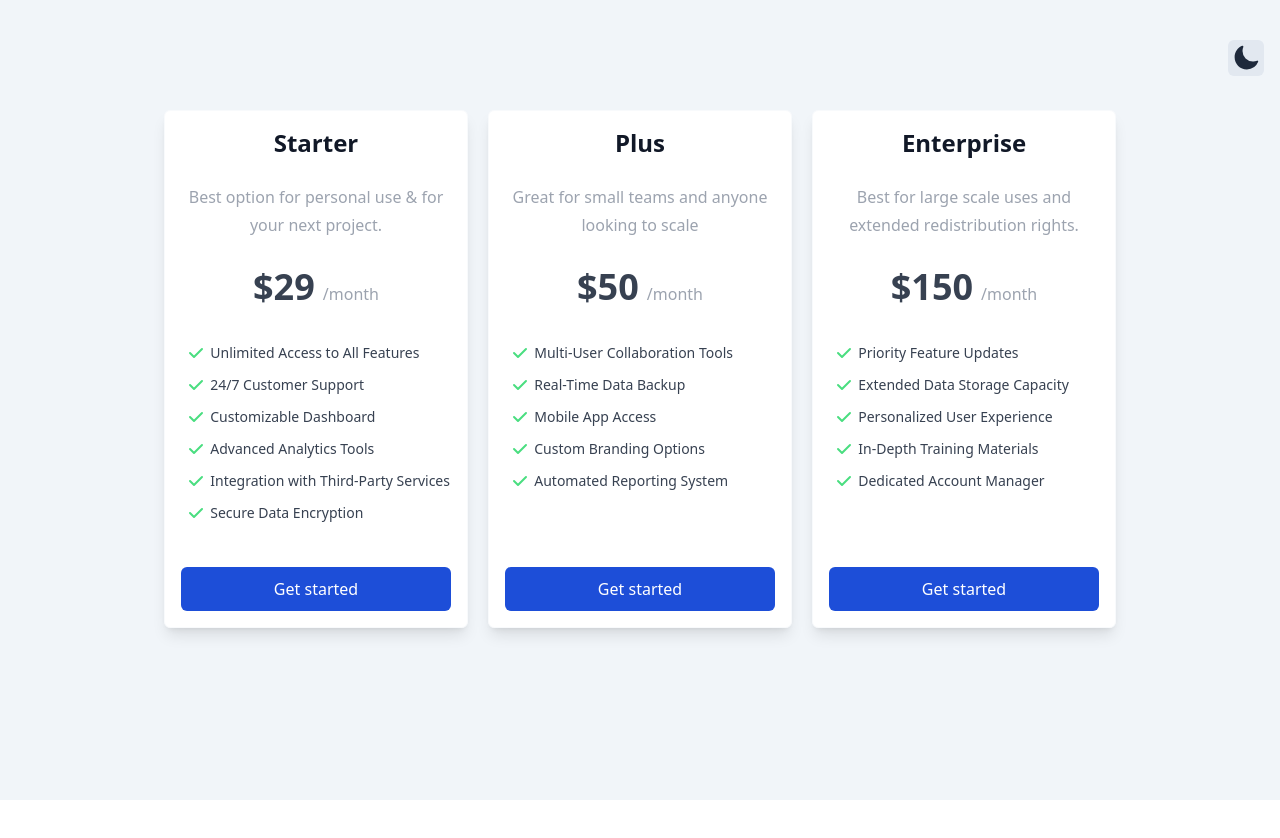
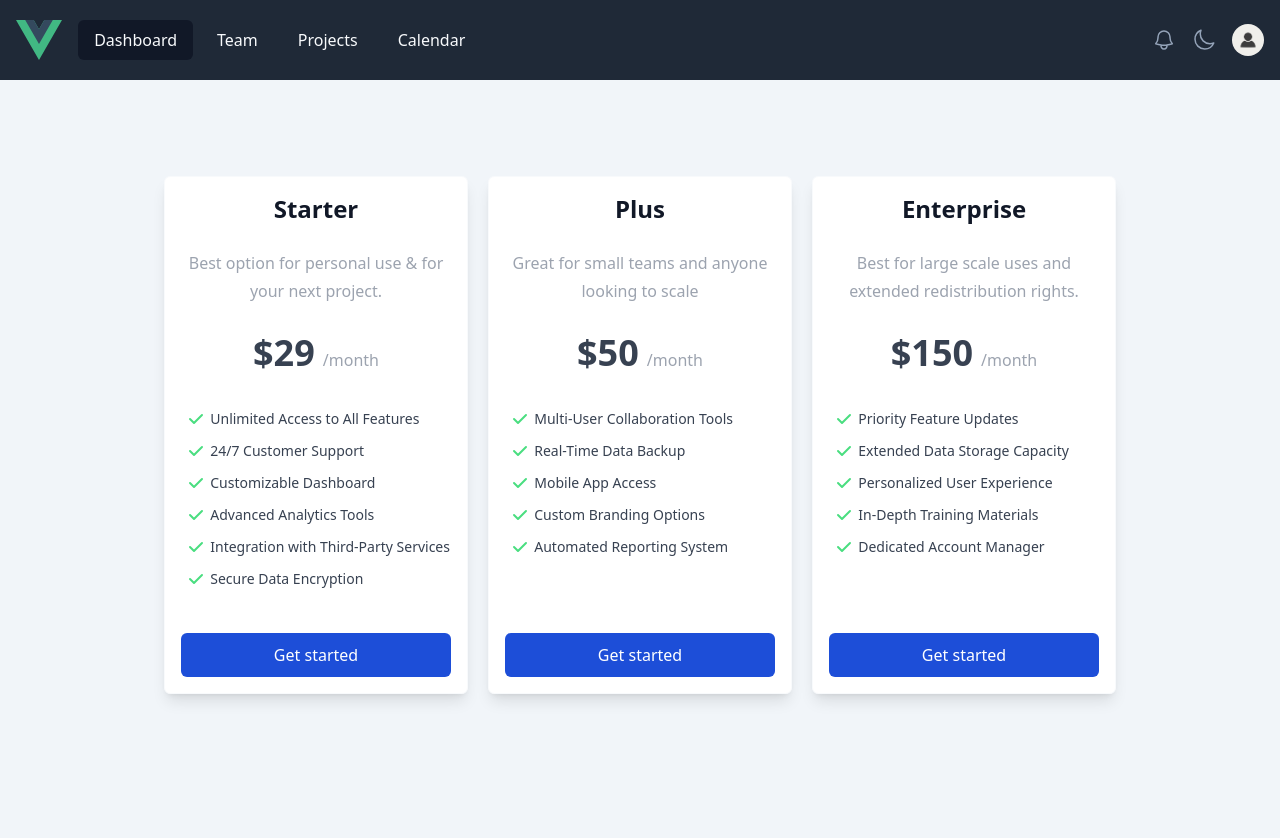
Before and after one commit to ricardoychino/vs-tailwind-pricing-table, a Vue app: page / in a window 1280 px wide. Shown: the top 838 px of the page. Before the commit the page ends 800 px from the top, so only its background shows below. Built offline with nearby package versions, Linux system fonts and the light colour scheme.

Commit message:
Responsive navbar

```diff
--- a/src/App.vue
+++ b/src/App.vue
@@ -1,20 +1,26 @@
 <script setup>
-import { reactive } from "vue";
-import { pricing } from "@/pricing.json"
-import PricingCard from "@/components/PricingCard.vue"
-import ToggleButton from "@/components/ToggleButton.vue"
-
+import { reactive } from 'vue'
+import { pricing } from '@/pricing.json'
+import PricingCard from '@/components/PricingCard.vue'
+import NavBar from '@/components/NavBar.vue'
+import ToggleButton from '@/components/ToggleButton.vue'
 
 const items = reactive(pricing)
 </script>
 
 <template>
-  <main class="w-full min-h-screen py-10 bg-slate-100 text-slate-900 dark:bg-slate-800 dark:text-slate-100">
+  <NavBar />
+  <main
+    class="min-h-screen w-full bg-slate-100 py-10 text-slate-900 dark:bg-slate-800 dark:text-slate-100"
+  >
     <div class="mb-8 px-4 text-right">
       <ToggleButton />
     </div>
-    <div class="grid grid-cols-1 sm:grid-cols-2 md:grid-cols-3 gap-5 px-6 m-auto max-w-full md:max-w-[1000px]">
-      <PricingCard v-for="item in items"
+    <div
+      class="m-auto grid max-w-full grid-cols-1 gap-5 px-6 sm:grid-cols-2 md:max-w-[1000px] md:grid-cols-3"
+    >
+      <PricingCard
+        v-for="item in items"
         :name="item.name"
         :price="item.price"
         :description="item.description"
--- /dev/null
+++ b/src/components/NavBar.vue
@@ -0,0 +1,86 @@
+<script setup>
+import { ref } from 'vue'
+import { menu, dropdown } from '@/menu.json'
+import { BellIcon, Bars3Icon, XMarkIcon } from '@heroicons/vue/24/outline'
+import ToggleButton from './ToggleButton.vue'
+
+const menuOpen = ref(false)
+const dropdownOpen = ref(false)
+</script>
+
+<template>
+  <nav class="relative block bg-gray-800 text-slate-50">
+    <div class="container mx-auto grid h-20 grid-cols-3 items-center gap-4 px-4 py-4 md:flex">
+      <div class="order-2 mx-auto justify-self-center md:order-1 md:mx-0">
+        <a href="javascript: void(0)">
+          <img class="h-10" src="@/assets/logo.svg" alt="Logo" />
+        </a>
+      </div>
+
+      <div class="order-1 flex">
+        <button
+          class="rounded-sm transition hover:!bg-gray-700 active:bg-gray-800 md:hidden"
+          @click="menuOpen = !menuOpen"
+        >
+          <Bars3Icon v-show="!menuOpen" />
+          <XMarkIcon v-show="menuOpen" />
+        </button>
+        <ul
+          class="absolute left-0 right-0 top-full flex flex-col bg-gray-800 md:relative md:!flex md:flex-row md:gap-2"
+          :class="{ hidden: !menuOpen }"
+        >
+          <li
+            v-for="(menuItem, i) in menu"
+            class="p-4 transition hover:!bg-gray-700 active:bg-gray-900 md:rounded-md md:py-2"
+            :class="{ active: i == 0 }"
+            :key="`menu-${menuItem.label}`"
+          >
+            <a :href="menuItem.route">{{ menuItem.label }}</a>
+          </li>
+        </ul>
+      </div>
+
+      <div class="order-3 flex items-center gap-1 justify-self-end md:ml-auto md:gap-2">
+        <div class="flex items-center">
+          <button>
+            <BellIcon />
+          </button>
+          <ToggleButton />
+        </div>
+        <div class="relative">
+          <a
+            class="block h-8 w-8 overflow-hidden rounded-full"
+            @click="dropdownOpen = !dropdownOpen"
+          >
+            <img src="@/assets/placeholder.jpg" alt="Profile picture" />
+          </a>
+          <ul
+            class="absolute right-0 top-8 w-auto whitespace-nowrap rounded-md bg-slate-100 text-sm text-gray-700 shadow-md dark:bg-slate-700 dark:text-slate-100"
+            v-show="dropdownOpen"
+          >
+            <li
+              v-for="dropdownItem in dropdown"
+              class="min-w-32 px-4 py-2"
+              :key="`dropdown-${dropdownItem.label.toLowerCase()}`"
+            >
+              <a :href="dropdownItem.route">{{ dropdownItem.label }}</a>
+            </li>
+          </ul>
+        </div>
+      </div>
+    </div>
+  </nav>
+</template>
+
+<style scoped>
+.active {
+  @apply bg-gray-900;
+}
+
+:deep(svg) {
+  @apply h-6 w-6 text-slate-400 transition hover:text-inherit active:text-inherit;
+}
+button {
+  @apply p-1 md:p-2;
+}
+</style>
--- a/src/components/ToggleButton.vue
+++ b/src/components/ToggleButton.vue
@@ -1,22 +1,15 @@
 <script setup>
-import { useDark, useToggle } from "@vueuse/core";
-import { SunIcon, MoonIcon } from "@heroicons/vue/24/solid"
+import { useDark, useToggle } from '@vueuse/core'
+import { SunIcon, MoonIcon } from '@heroicons/vue/24/outline'
 
 const isDarkMode = useDark()
 const toggleDark = useToggle(isDarkMode)
 </script>
 
 <template>
-  <button
-    class="p-1 rounded-md bg-slate-200 text-slate-800 dark:bg-slate-700 dark:text-slate-200"
-    @click="toggleDark()"><!-- Needs to include () - source: https://vueuse.org/shared/useToggle/#usetoggle -->
+  <button @click="toggleDark()">
+    <!-- Needs to include () - source: https://vueuse.org/shared/useToggle/#usetoggle -->
     <SunIcon class="toggle-icon" v-show="isDarkMode" />
     <MoonIcon class="toggle-icon" v-show="!isDarkMode" />
   </button>
 </template>
-
-<style scoped>
-.toggle-icon {
-  @apply h-7 w-7;
-}
-</style>
--- /dev/null
+++ b/src/menu.json
@@ -0,0 +1,34 @@
+{
+  "menu": [
+    {
+      "label": "Dashboard",
+      "route": "javascript:void(0)"
+    },
+    {
+      "label": "Team",
+      "route": "javascript:void(0)"
+    },
+    {
+      "label": "Projects",
+      "route": "javascript:void(0)"
+    },
+    {
+      "label": "Calendar",
+      "route": "javascript:void(0)"
+    }
+  ],
+  "dropdown": [
+    {
+      "label": "Your profile",
+      "route": "javascript:void(0)"
+    },
+    {
+      "label": "Settings",
+      "route": "javascript:void(0)"
+    },
+    {
+      "label": "Log out",
+      "route": "javascript:void(0)"
+    }
+  ]
+}
```
Also changed, not shown: src/assets/placeholder.jpg (added), 1 other file (tests, documents, lock files or other folders).
